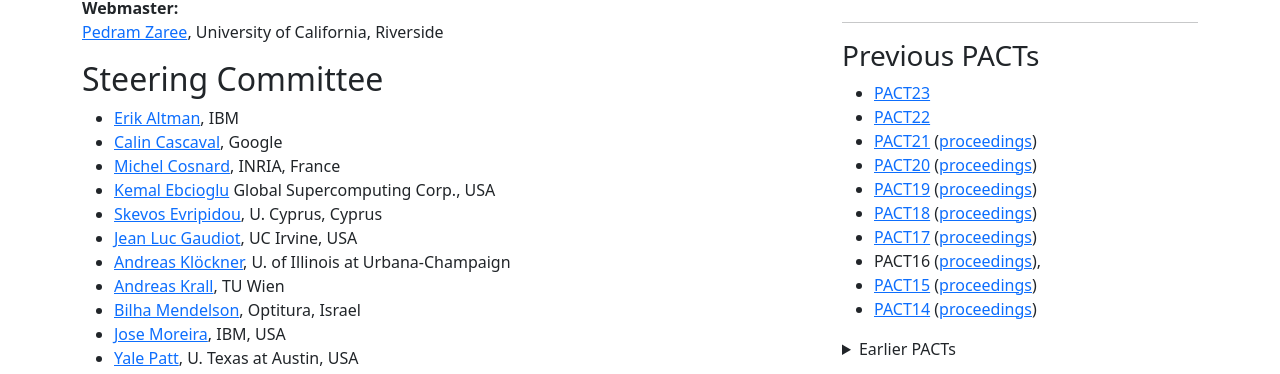
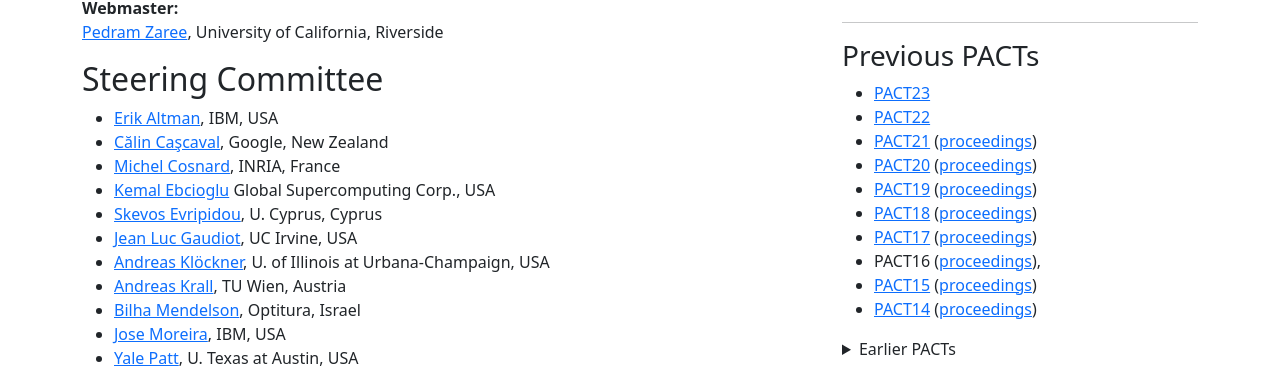
Before and after one commit to pact2024/pact2024.github.io, a Jekyll site: the page built from organization/index.md, in a window 1280 px wide. Shown: the part 821-1195 px from the top of the page. Built offline with Jekyll 4.4.1, drawn with Linux system fonts in a browser that asks for light colours.

Commit message:
Update Organization

```diff
--- a/organization/index.md
+++ b/organization/index.md
@@ -46,14 +46,14 @@ TBD
 
 ## Steering Committee
 
-- [Erik      Altman](https://researcher.watson.ibm.com/researcher/view.php?person=us-ealtman), IBM
-- [Calin     Cascaval](https://conf.researchr.org/profile/conf/calincascaval), Google
+- [Erik      Altman](https://researcher.watson.ibm.com/researcher/view.php?person=us-ealtman), IBM, USA
+- [Călin     Caşcaval](https://conf.researchr.org/profile/conf/calincascaval), Google, New Zealand
 - [Michel    Cosnard](http://www-sop.inria.fr/members/Michel.Cosnard/), INRIA, France
 - [Kemal     Ebcioglu](http://global-supercomputing.com/people/kemal.ebcioglu/) Global Supercomputing Corp., USA
 - [Skevos    Evripidou](https://cy.linkedin.com/in/skevos-evripidou-55a7b2), U. Cyprus, Cyprus
 - [Jean Luc  Gaudiot](http://pascal.eng.uci.edu/people/gaudiot.html), UC Irvine, USA
-- [Andreas   Klöckner](https://andreask.cs.illinois.edu/aboutme), U. of Illinois at Urbana-Champaign
-- [Andreas   Krall](https://informatics.tuwien.ac.at/people/andreas-krall), TU Wien
+- [Andreas   Klöckner](https://andreask.cs.illinois.edu/aboutme), U. of Illinois at Urbana-Champaign, USA
+- [Andreas   Krall](https://informatics.tuwien.ac.at/people/andreas-krall), TU Wien, Austria
 - [Bilha     Mendelson](https://www.linkedin.com/in/bilha-mendelson-36208a1/?originalSubdomain=il), Optitura, Israel
 - [Jose      Moreira](https://researcher.watson.ibm.com/researcher/view.php?person=us-jmoreira), IBM, USA
 - [Yale      Patt](http://users.ece.utexas.edu/~patt/), U. Texas at Austin, USA
```
